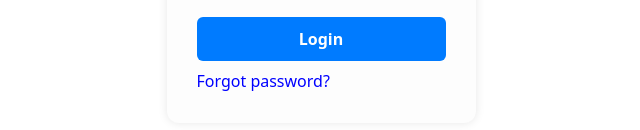
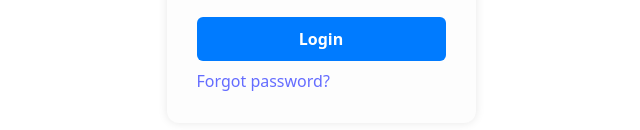
Before and after one commit to arbazkhan97/Library-management-system, a React (Vite) app in the folder client/: page /admin/login in a window 1280 px wide. Shown: the part 364-494 px from the top of the page, without its empty margins (319-959 px from the left). Built offline with nearby package versions, Linux system fonts and the light colour scheme.

Commit message:
add forgot link

```diff
--- a/client/src/components/AdminLogin.jsx
+++ b/client/src/components/AdminLogin.jsx
@@ -2,6 +2,7 @@
 import './styles/AdminLogin.css';
 import { useNavigate } from "react-router-dom";
 import axios from "axios";
+import { Link } from "react-router-dom";
 import Toast from '../components/admindashboard/Toast';
 
 const AdminLogin = () => {
@@ -65,7 +66,7 @@
     />
   </div>
   <button className="mb-2 " type="submit">Login</button>
-  <a style={{cursor:"pointer",color:'blue'}} onClick={() => navigate(`/forgot-password`)}> Forgot password?</a>
+  <Link to='/forgot-password' > Forgot password?</Link>
 
 
   </form>
```
